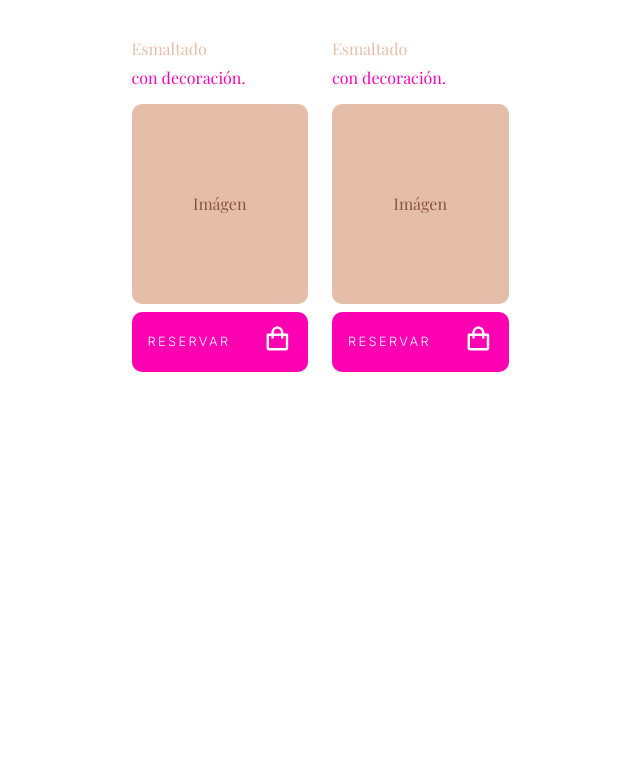
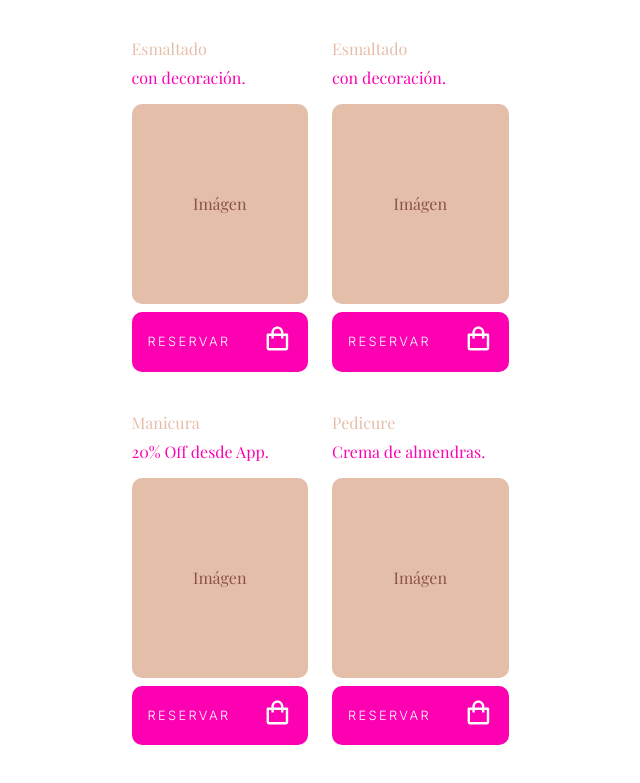
Before and after one commit to martin-centurion/crazy_nails, a React (Vite) app: page /servicios in a window 1280 px wide. Shown: the part 502-1285 px from the top of the page, without its empty margins (320-960 px from the left). Before the commit the page ends 914 px from the top, so only its background shows below. Built offline with nearby package versions, Linux system fonts and the light colour scheme; a web font is replaced by a local one.

Commit message:
agg mas productos a la galeria

```diff
--- a/src/components/ItemList/ItemList.jsx
+++ b/src/components/ItemList/ItemList.jsx
@@ -47,6 +47,26 @@ function ItemList() {
             </div>
             <Button>Reservar <Icons><BiShoppingBag /></Icons></Button>
         </div>
+        <div className='servicios__content'>
+            <div className='servicios__content-title'>
+                    <h3>Manicura</h3>
+                    <p>20% Off desde App.</p>
+            </div>
+            <div className='servicios__content-img'>
+                <p>Imágen</p>
+            </div>
+            <Button>Reservar <Icons><BiShoppingBag /></Icons></Button>
+        </div>
+        <div className='servicios__content'>
+            <div className='servicios__content-title'>
+                    <h3>Pedicure</h3>
+                    <p>Crema de almendras.</p>
+            </div>
+            <div className='servicios__content-img'>
+                <p>Imágen</p>
+            </div>
+            <Button>Reservar <Icons><BiShoppingBag /></Icons></Button>
+        </div>
 
     </div>
   )
```
